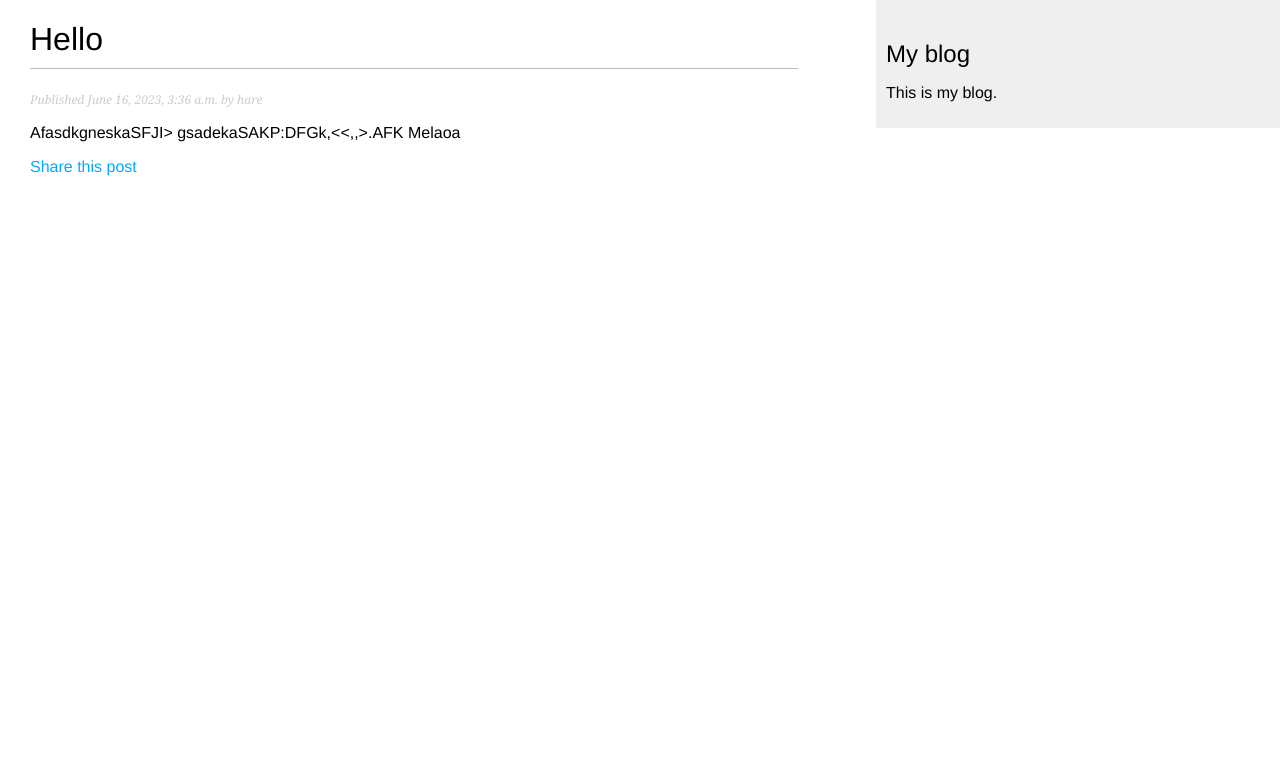
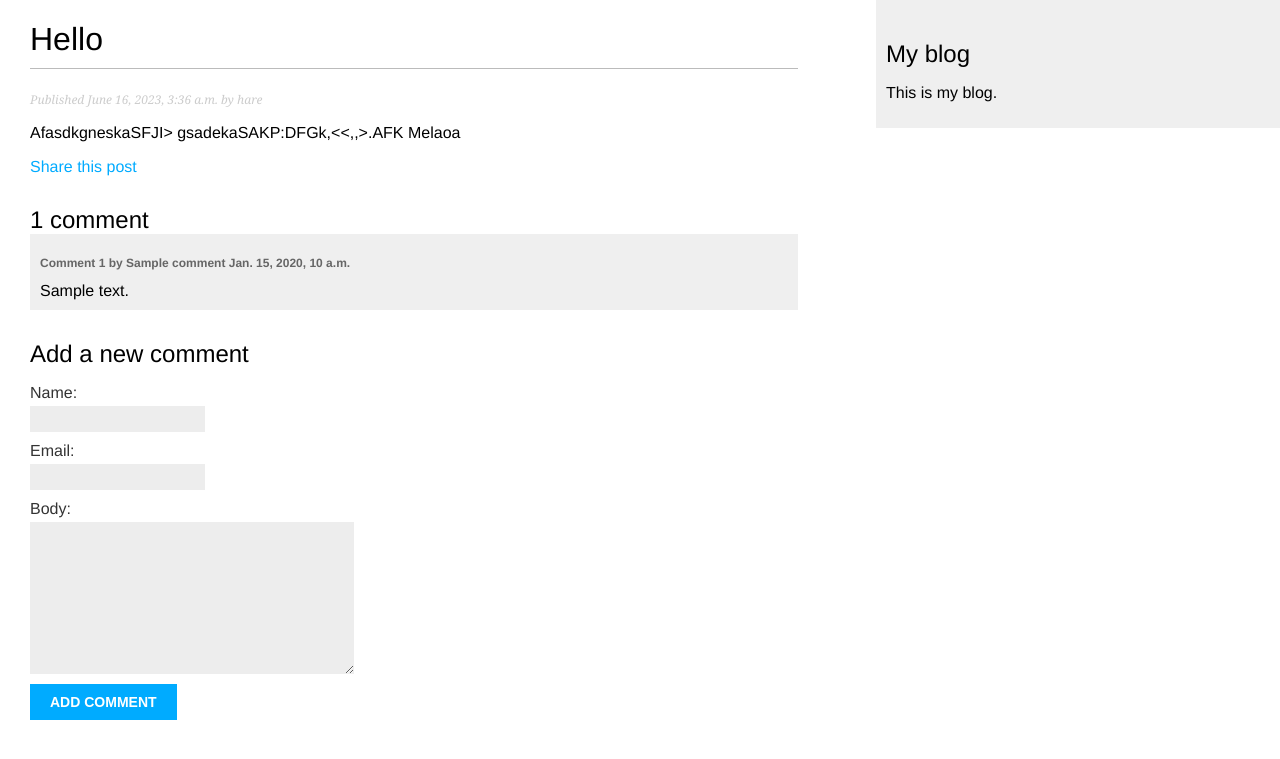
Before and after one commit to Hare1901/my_django_blog, a Django app: a page that uses blog/templates/blog/post/detail.html in a window 1280 px wide. Shown: the top 759 px of the page. Run offline with Django 4.2, Linux system fonts and the light colour scheme; data comes from the database, SQL or seed files in the repository; tables that the repository leaves empty hold one stand-in row (values such as "Sample post"); parts of the project's set-up code (start-up, migrations or seed data) failed here and were passed over.

Commit message:
Создание системы комментариев(добавление всех комментариев в детальное отображение поста, включая форму для добавления)

```diff
--- a/blog/models.py
+++ b/blog/models.py
@@ -82,7 +82,7 @@ class Comment(models.Model):
 
     class Meta:
         ordering = ['created']
-        indexes =[
+        indexes = [
             models.Index(fields=['created'])
         ]
 
--- a/blog/templates/blog/post/detail.html
+++ b/blog/templates/blog/post/detail.html
@@ -15,4 +15,26 @@
         </a>
     </p>
 
+    {% with comments.count as total_comments %}
+    <h2>
+            {{ total_comments }} comment{{ total_comments|pluralize }}
+    </h2>
+    {% endwith %}
+
+    <! Перебираем все связанные посты, выводим по каждому имя дату создания и текст, если комментов нет выводит "There are...">
+    {% for comment in comments %}
+        <div class="comment">
+        <p class="info">
+            Comment {{ forloop.counter }} by {{ comment.name }}
+            {{ comment.created }}
+        </p>
+        {{ comment.body }}
+        </div>
+    {% empty %}
+        <p>
+        There are no comments
+        </p>
+
+    {% endfor %}
+    {% include "blog/post/include/comment_form.html" %}
 {% endblock %}
--- a/blog/views.py
+++ b/blog/views.py
@@ -28,10 +28,17 @@ def post_detail(request, year, month, day, post):
         publish__day=day
     )
 
+    # формируем список активных комментариев
+    comments = post.comments.filter(active=True)
+    # форма для комментирования пользователем
+    form = CommentFrom()
     return render(
         request,
         'blog/post/detail.html',
-        {'post': post}
+        {'post': post,
+         'comments': comments,
+         'form': form
+         }
     )
 
 
```
